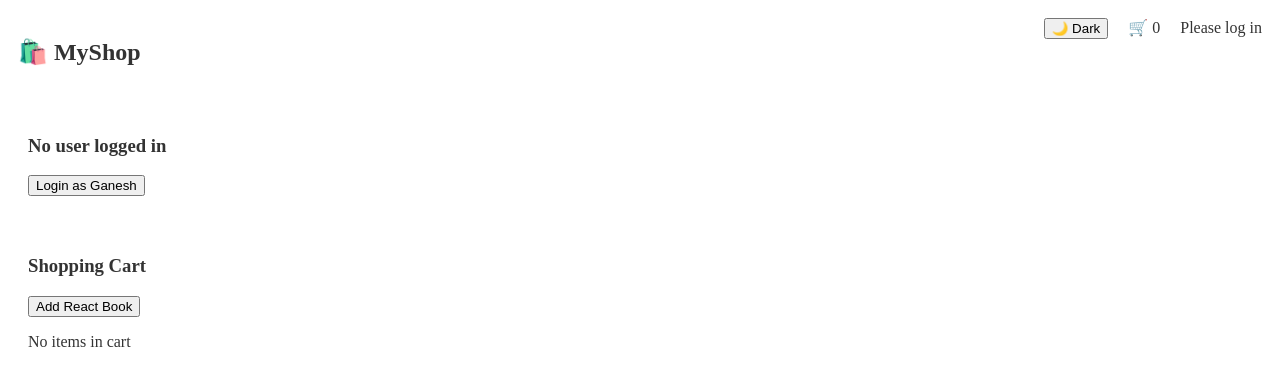
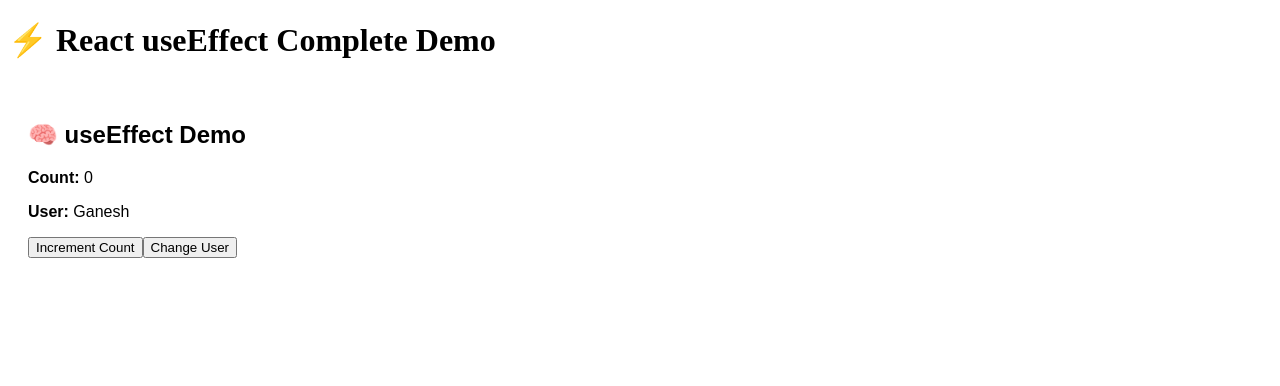
Before and after one commit to ganesh9215/reactjs_tutorial, a React (Create React App) app: page / in a window 1280 px wide. Shown: the top 386 px of the page. Built offline with nearby package versions, Linux system fonts and the light colour scheme.

Commit message:
Add files via upload

```diff
--- a/package.json
+++ b/package.json
@@ -1,5 +1,5 @@
 {
-  "name": "context-demo",
+  "name": "use_effect",
   "version": "0.1.0",
   "private": true,
   "dependencies": {
--- a/src/App.js
+++ b/src/App.js
@@ -1,17 +1,11 @@
-import React, { useContext } from "react";
-import Navbar from "./components/Navbar";
-import Profile from "./components/Profile";
-import Cart from "./components/Cart";
-import { ThemeContext } from "./context/ThemeContext";
+import React from "react";
+import UseEffectDemo from "./components/UseEffectDemo";
 
 function App() {
-  const { theme } = useContext(ThemeContext);
   return (
-    <div style={{ background: theme === "light" ? "none" : "#ddd",
-      color: theme === "light" ? "#333" : "#000"}}>
-      <Navbar />
-      <Profile />
-      <Cart />
+    <div>
+      <h1>⚡ React useEffect Complete Demo</h1>
+      <UseEffectDemo />
     </div>
   );
 }
--- /dev/null
+++ b/src/components/UseEffectDemo.js
@@ -0,0 +1,88 @@
+import React, { useState, useEffect,useRef  } from "react";
+
+const UseEffectDemo = () => {
+  const [count, setCount] = useState(0);
+  const [user, setUser] = useState("Ganesh");
+
+  console.log("🎨 Component Rendered");
+  /* --------------------------------------------
+     1️⃣ useEffect → Skipping first effect (first ever visit)
+  -------------------------------------------- */
+  useEffect(() => {
+    const hasVisited = localStorage.getItem("hasVisited");
+
+    if (!hasVisited) {
+      console.log("🚫 Skipping first effect (first ever visit)");
+      localStorage.setItem("hasVisited", true);
+      return;
+    }
+
+    console.log("✅ Effect runs on update only:", count);
+  }, [count]);
+
+  /* --------------------------------------------
+     1️⃣ useEffect → Runs on EVERY render
+  -------------------------------------------- */
+  useEffect(() => {
+    console.log("🌀 useEffect (no dependency) → Runs on every render");
+  });
+
+  /* --------------------------------------------
+     2️⃣ useEffect → Runs only ONCE (on mount)
+  -------------------------------------------- */
+  useEffect(() => {
+    console.log("🏁 useEffect ([]) → Runs only once when mounted");
+    // Simulate API call
+    const timer = setTimeout(() => {
+      console.log("📦 Fetched user data from API...");
+    }, 1000);
+
+    // Cleanup runs when component unmounts
+    return () => {
+      clearTimeout(timer);
+      console.log("🧹 Cleanup on unmount");
+    };
+  }, []);
+
+  /* --------------------------------------------
+     3️⃣ useEffect → Runs when `count` changes
+  -------------------------------------------- */
+  useEffect(() => {
+    console.log(`🔁 useEffect ([count]) → Count changed: ${count}`);
+  }, [count]);
+
+  /* --------------------------------------------
+     4️⃣ useEffect → Runs when EITHER `user` or `count` changes
+  -------------------------------------------- */
+  useEffect(() => {
+    console.log(`👤 useEffect ([user, count]) → User: ${user}, Count: ${count}`);
+  }, [user, count]);
+
+  /* --------------------------------------------
+     5️⃣ useEffect with Cleanup (e.g. event listener)
+  -------------------------------------------- */
+  useEffect(() => {
+    const handleResize = () => console.log("📏 Window resized:", window.innerWidth);
+    window.addEventListener("resize", handleResize);
+
+    return () => {
+      window.removeEventListener("resize", handleResize);
+      console.log("❌ Cleanup: Removed resize listener");
+    };
+  }, []); // only add once
+
+  return (
+    <div style={{ padding: "20px", fontFamily: "sans-serif" }}>
+      <h2>🧠 useEffect Demo</h2>
+      <p><strong>Count:</strong> {count}</p>
+      <p><strong>User:</strong> {user}</p>
+
+      <button onClick={() => setCount(count + 1)}>Increment Count</button>
+      <button onClick={() => setUser(user === "Ganesh" ? "Karan" : "Ganesh")}>
+        Change User
+      </button>
+    </div>
+  );
+};
+
+export default UseEffectDemo;
--- a/src/index.js
+++ b/src/index.js
@@ -1,19 +1,10 @@
 import React from "react";
 import ReactDOM from "react-dom/client";
 import App from "./App";
-import { AuthProvider } from "./context/AuthContext";
-import { ThemeProvider } from "./context/ThemeContext";
-import { CartProvider } from "./context/CartContext";
 
 const root = ReactDOM.createRoot(document.getElementById("root"));
 root.render(
   <React.StrictMode>
-    <AuthProvider>
-      <ThemeProvider>
-        <CartProvider>
-          <App />
-        </CartProvider>
-      </ThemeProvider>
-    </AuthProvider>
+    <App />
   </React.StrictMode>
 );
```
